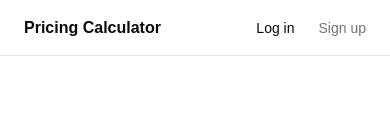
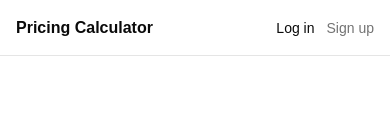
Before and after one commit to neel-asanulhaquekiron/Multi-rate-Pricing-Calculator, a React (Vite) app in the folder client/: page /login in a window 390 px wide. Shown: the top 134 px of the page. Built offline with nearby package versions, Linux system fonts and the light colour scheme; no server answers.

Commit message:
feat: enhance layout and styling of navigation in Layout component

```diff
--- a/client/src/app/Layout.tsx
+++ b/client/src/app/Layout.tsx
@@ -1,3 +1,4 @@
+import { LogOut } from "lucide-react";
 import { Link, NavLink, Outlet, useNavigate } from "react-router-dom";
 import { Button } from "@/components/ui/button";
 import { cn } from "@/lib/utils";
@@ -5,7 +6,7 @@ import { useAuth } from "@/features/auth/AuthContext";
 
 const navLinkClass = ({ isActive }: { isActive: boolean }): string => {
   return cn(
-    "text-sm font-medium transition-colors hover:text-foreground",
+    "shrink-0 text-sm font-medium whitespace-nowrap transition-colors hover:text-foreground",
     isActive ? "text-foreground" : "text-muted-foreground",
   );
 };
@@ -22,8 +23,8 @@ export const Layout = () => {
 
   return (
     <div className="flex min-h-screen flex-col bg-background">
-      <nav className="flex h-14 items-center gap-6 border-b bg-card px-6 print:hidden">
-        <Link to="/documents" className="font-bold">
+      <nav className="flex h-14 items-center gap-3 border-b bg-card px-4 sm:gap-6 sm:px-6 print:hidden">
+        <Link to="/documents" className="shrink-0 font-bold whitespace-nowrap">
           Pricing Calculator
         </Link>
         {user ? (
@@ -35,9 +36,12 @@ export const Layout = () => {
               Report
             </NavLink>
             <span className="flex-1" />
-            <span className="text-xs text-muted-foreground">{user.email}</span>
-            <Button variant="ghost" size="sm" onClick={onLogout}>
-              Log out
+            <span className="hidden truncate text-xs text-muted-foreground md:inline" title={user.email}>
+              {user.email}
+            </span>
+            <Button variant="ghost" size="sm" onClick={onLogout} aria-label="log out" className="shrink-0">
+              <LogOut className="h-4 w-4 sm:hidden" aria-hidden />
+              <span className="hidden sm:inline">Log out</span>
             </Button>
           </>
         ) : (
```
